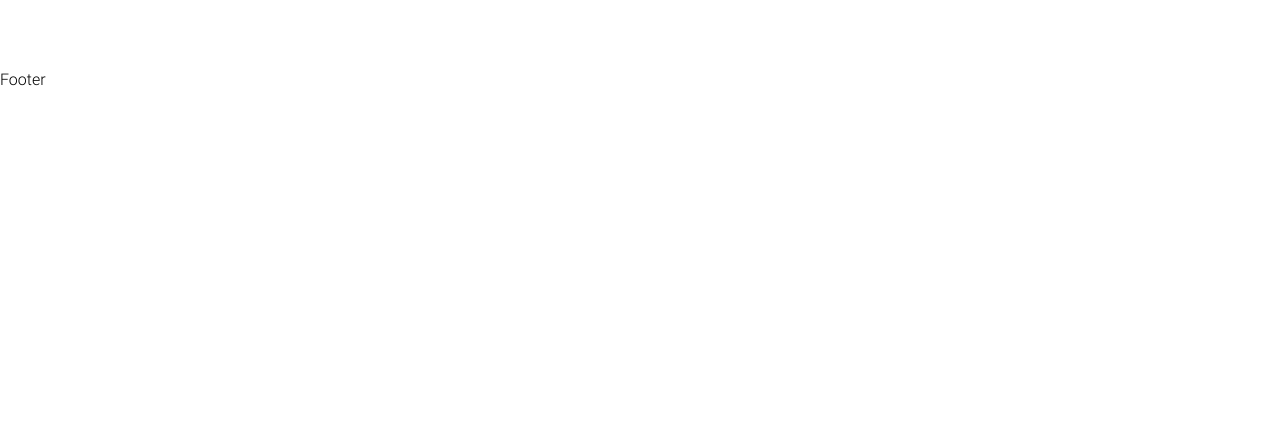
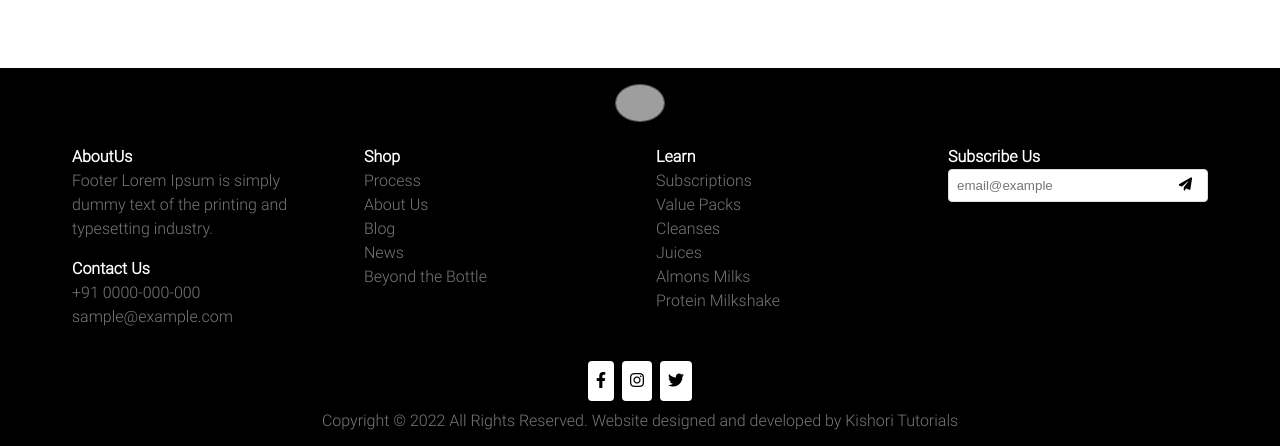
Before and after one commit to ameysawant/juice-shopping-cart, a React (Create React App) app: page / in a window 1280 px wide. Shown: the part 2621-3067 px from the top of the page. Before the commit the page ends 2713 px from the top, so only its background shows below. Built offline with nearby package versions, Linux system fonts and the light colour scheme; grey boxes are pictures that could not be loaded.

Commit message:
updated home laptop

```diff
--- a/src/components/footer/Footer.js
+++ b/src/components/footer/Footer.js
@@ -1,7 +1,115 @@
 import React from "react";
+import "./footer.css";
 
 const Footer = () => {
-  return <div>Footer</div>;
+  return (
+    <div className="dvFooter pt-3 pb-3">
+      <div className="container-lg">
+        <div className="row dvLogo">
+          <div className="col-12 text-center mb-3">
+            <img
+              width={50}
+              src="https://static.wixstatic.com/media/2c0034_a27b95faba1d432fbddcf6ac4e9683ba~mv2.png"
+              alt=""
+            />
+          </div>
+        </div>
+        <div className="row">
+          <div className="col-12 col-md-6 col-xl-3 mb-3">
+            <div className="row">
+              <div className="col-6 col-md-6 col-xl-12 mb-3">
+                <h6 className="heading-sm">AboutUs</h6>
+                <p>
+                  Footer Lorem Ipsum is simply dummy text of the printing and
+                  typesetting industry.
+                </p>
+              </div>
+              <div className="col-6 col-md-6 col-xl-12 mb-3">
+                <h6 className="heading-sm">Contact Us</h6>
+                <p>+91 0000-000-000</p>
+                <p>sample@example.com</p>
+              </div>
+            </div>
+          </div>
+          <div className="col-6 col-md-3 mb-3 dvLinks">
+            <h6 className="heading-sm">Shop</h6>
+            <ul>
+              <li>
+                <a href="">Process</a>
+              </li>
+              <li>
+                <a href="">About Us</a>
+              </li>
+              <li>
+                <a href="">Blog</a>
+              </li>
+              <li>
+                <a href="">News</a>
+              </li>
+              <li>
+                <a href="">Beyond the Bottle</a>
+              </li>
+            </ul>
+          </div>
+          <div className="col-6 col-md-3 mb-3 dvLinks">
+            <h6 className="heading-sm">Learn</h6>
+            <ul>
+              <li>
+                <a href="">Subscriptions</a>
+              </li>
+              <li>
+                <a href="">Value Packs</a>
+              </li>
+              <li>
+                <a href="">Cleanses</a>
+              </li>
+              <li>
+                <a href="">Juices</a>
+              </li>
+              <li>
+                <a href="">Almons Milks</a>
+              </li>
+              <li>
+                <a href="">Protein Milkshake</a>
+              </li>
+            </ul>
+          </div>
+          <div className="col-12 col-xl-3 dvSubscribe mb-3">
+            <h6 className="heading-sm">Subscribe Us</h6>
+            <form>
+              <input
+                type="text"
+                className="f-control"
+                placeholder="email@example"
+              />
+              <button className="btn">
+                <i className="fa-solid fa-paper-plane"></i>
+              </button>
+            </form>
+          </div>
+        </div>
+        <div className="row dvSocial">
+          <div className="col-12 text-center mb-2">
+            <a href="" className="mx-1">
+              <i className="fa-brands fa-facebook-f"></i>
+            </a>
+            <a href="" className="mx-1">
+              <i className="fa-brands fa-instagram"></i>
+            </a>
+            <a href="" className="mx-1">
+              <i className="fa-brands fa-twitter"></i>
+            </a>
+          </div>
+          <div className="col-12 text-center">
+            <p>
+              Copyright &copy; 2022 All Rights Reserved. Website designed and
+              developed by Kishori Tutorials
+            </p>
+          </div>
+        </div>
+      </div>
+    </div>
+  );
 };
 
 export default Footer;
--- a/src/components/footer/footer.css
+++ b/src/components/footer/footer.css
@@ -0,0 +1,36 @@
+.dvFooter {
+  background-color: var(--black-color);
+}
+.dvFooter .dvLogo img {
+  border: 1px solid #555;
+  border-radius: 50%;
+}
+.dvFooter p {
+  color: #777;
+}
+.dvFooter .heading-sm {
+  color: var(--white-color);
+}
+.dvFooter .dvLinks a {
+  color: #777;
+}
+.dvFooter .dvSubscribe .btn {
+  background-color: transparent;
+  border: none;
+  position: absolute;
+  top: 0;
+  right: 0;
+  z-index: 2;
+}
+.dvFooter form {
+  position: relative;
+}
+.dvFooter .f-control {
+  border-radius: var(--b-radius);
+}
+.dvFooter .dvSocial a {
+  background-color: var(--white-color);
+  color: var(--black-color);
+  padding: 0.5rem;
+  border-radius: var(--b-radius);
+}
```
